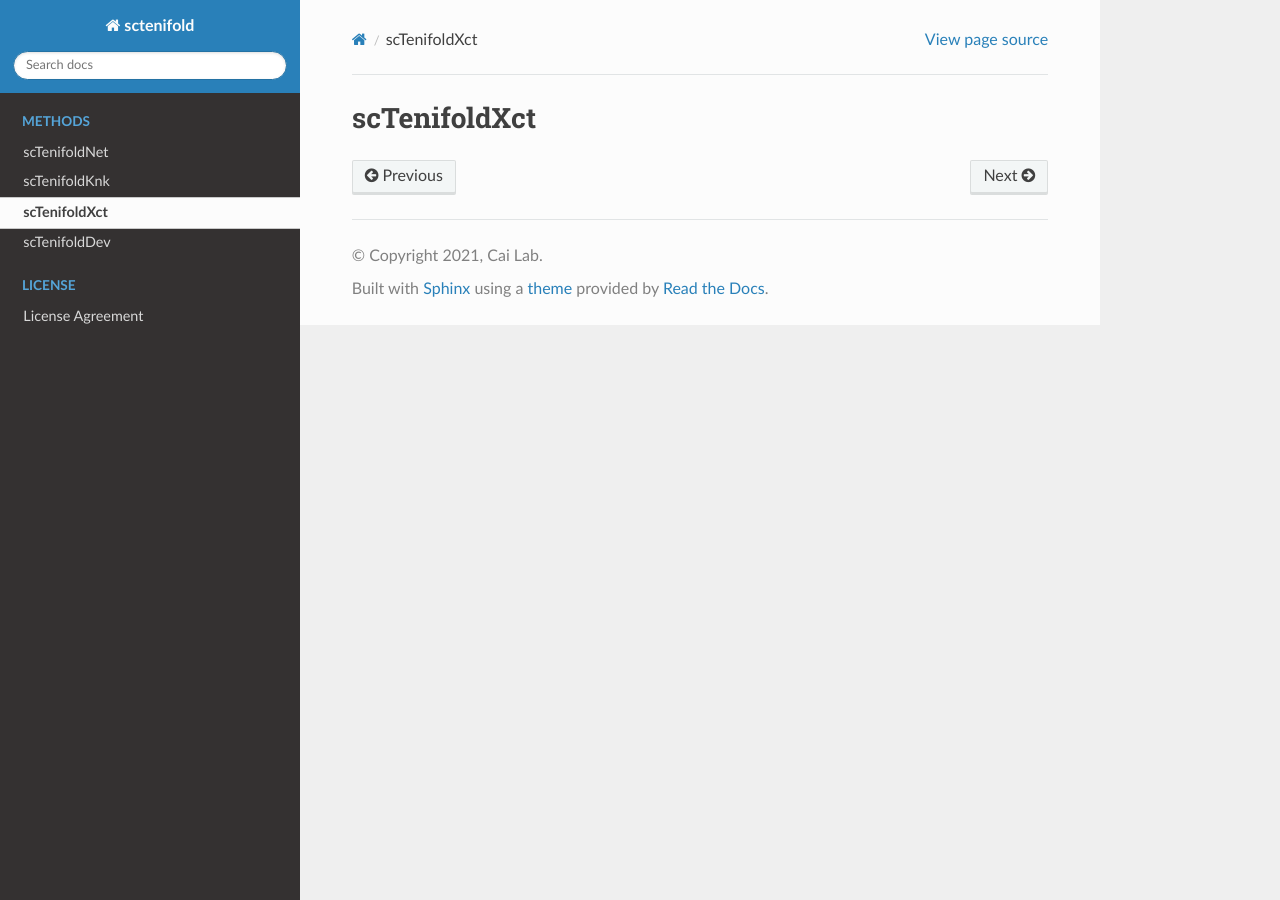
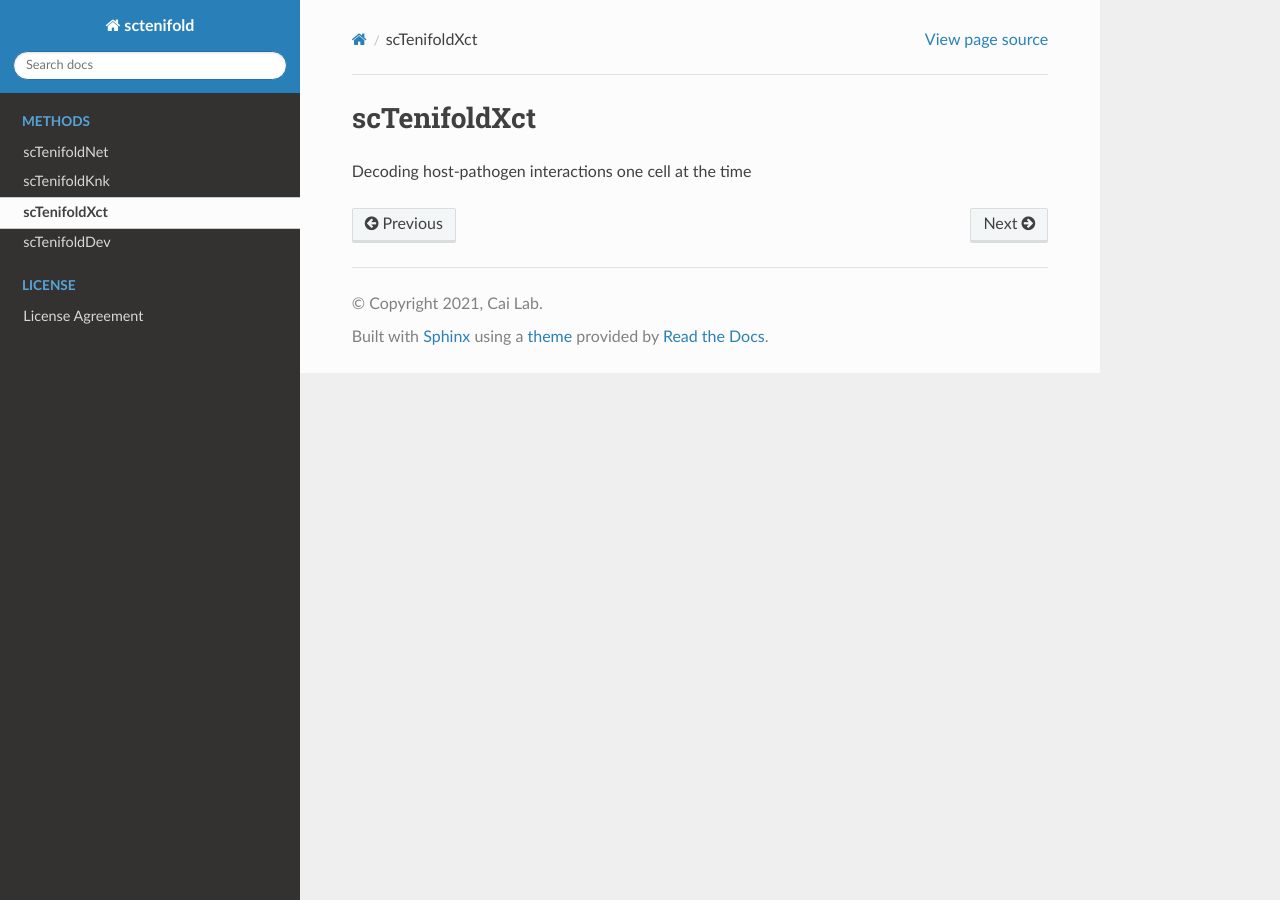
Before and after one commit to scTenifold/scTenifold.github.io, a Sphinx documentation site: the page built from docs/sctenifoldxct.rst, in a window 1280 px wide. Built offline with Sphinx 7.4.7 and the Read the Docs theme 2.0.0, drawn with Linux system fonts in a browser that asks for light colours.

Commit message:
Update sctenifoldxct.rst

```diff
--- a/docs/sctenifoldxct.rst
+++ b/docs/sctenifoldxct.rst
@@ -1,2 +1,6 @@
 scTenifoldXct
 =============
+
+
+
+Decoding host-pathogen interactions one cell at the time
```
